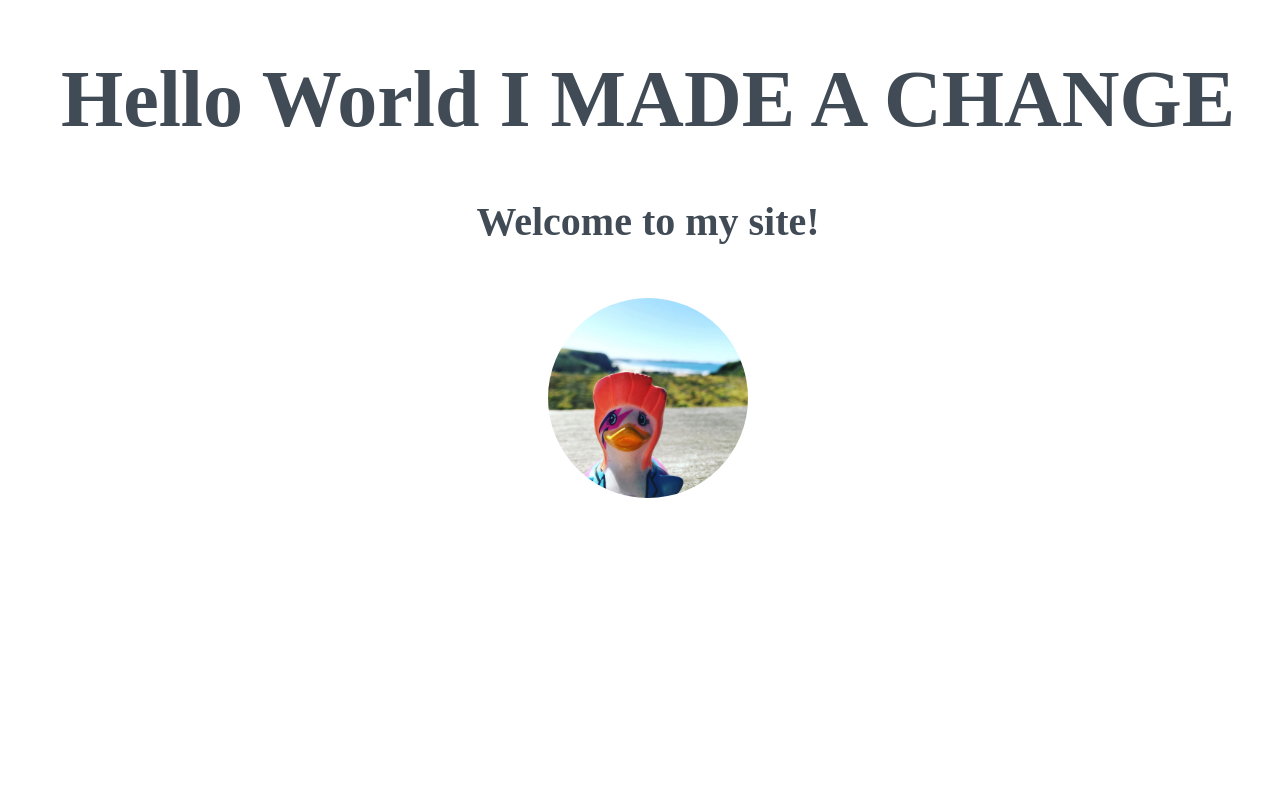
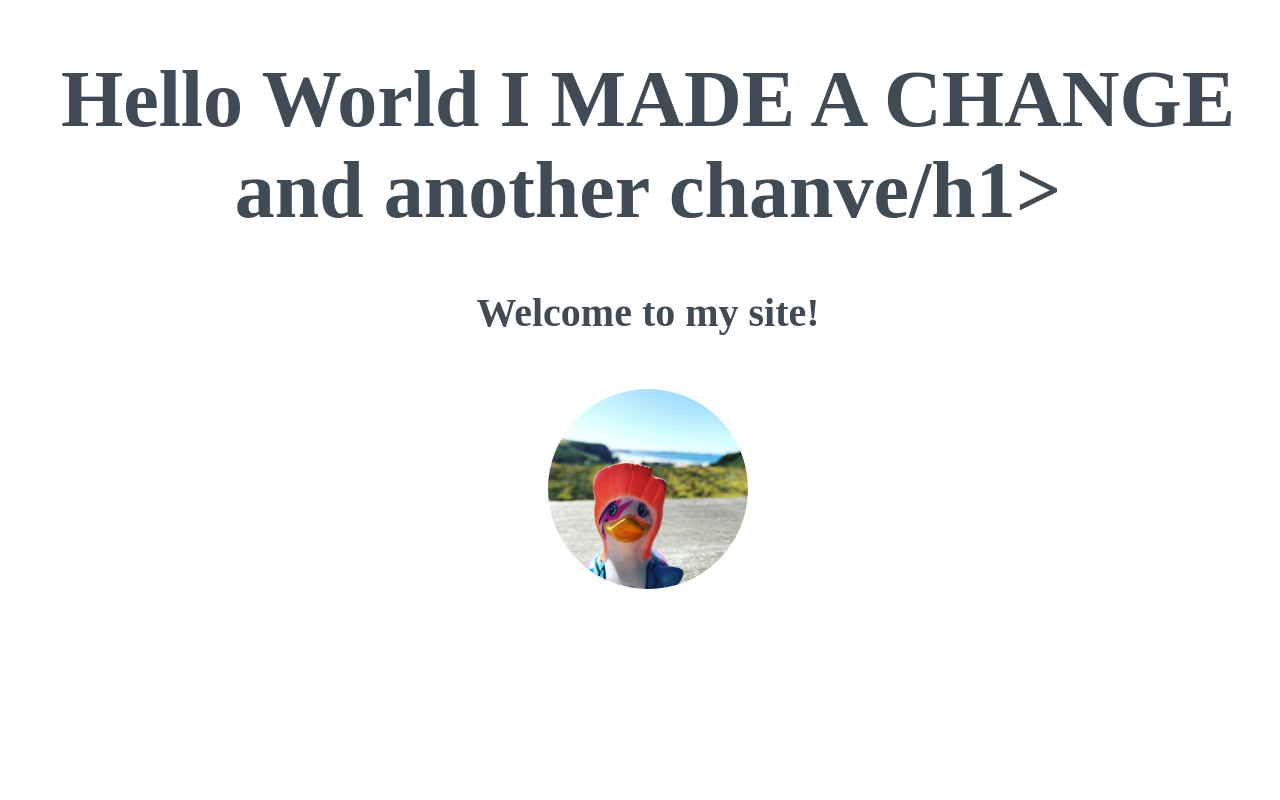
Before and after one commit to KatrineGregersen/beginners-week-one-master, a plain HTML site: page index.html in a window 1280 px wide. Shown: the top 800 px of the page. Drawn offline with Linux system fonts and the light colour scheme; a web font is replaced by a local one.

Commit message:
Update index.html

```diff
--- a/index.html
+++ b/index.html
@@ -12,7 +12,7 @@
 
 <body>
   <div>
-    <h1>Hello World I MADE A CHANGE</h1>
+    <h1>Hello World I MADE A CHANGE and another chanve/h1>
 
     <h2>Welcome to my site!</h2>
     <!-- image of a duck -->
```
